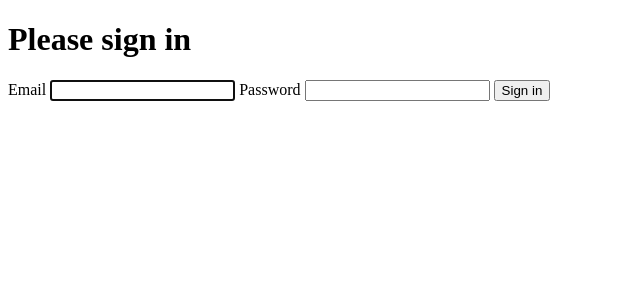
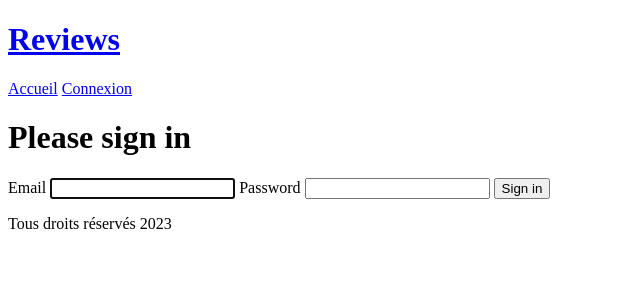
Before and after one commit to Rpayet/reviews-symfony, a Symfony app: template templates/security/login.html.twig in a window 1280 px wide. Shown: the top 300 px of the page, without its empty margins (0-640 px from the left). Run offline with Twig, Linux system fonts and the light colour scheme; the template is opened without the code that fills it, so the values that code supplies are empty; some libraries are stand-ins or nearby versions.

Commit message:
TailWind Forms + Base Styles

```diff
--- a/assets/react/controllers/Home.jsx
+++ b/assets/react/controllers/Home.jsx
@@ -12,7 +12,7 @@ export default function Home({ companies }) {
             Hello React!
         </h2>
 
-        <input value={search} onChange={e => setSearch(e.target.value)} />
+        <input className='rounded' type="text" value={search} onChange={e => setSearch(e.target.value)} />
         <ul>
             {companies.filter(company => company.toLowerCase().includes(search.toLowerCase())).map(company => <li>{company}</li>)}
         </ul>
--- a/assets/styles/app.scss
+++ b/assets/styles/app.scss
@@ -2,7 +2,7 @@
 @tailwind components;
 @tailwind utilities;
 
-$color: lightgray;
+$color: white;
 
 body {
     background-color: $color;
--- a/package.json
+++ b/package.json
@@ -7,6 +7,7 @@
         "@symfony/stimulus-bridge": "^3.2.0",
         "@symfony/ux-react": "file:vendor/symfony/ux-react/assets",
         "@symfony/webpack-encore": "^4.0.0",
+        "@tailwindcss/forms": "^0.5.3",
         "autoprefixer": "^10.4.14",
         "core-js": "^3.23.0",
         "postcss": "^8.4.21",
--- a/tailwind.config.js
+++ b/tailwind.config.js
@@ -8,5 +8,7 @@ module.exports = {
   theme: {
     extend: {},
   },
-  plugins: [],
+  plugins: [
+    require('@tailwindcss/forms'),
+  ],
 }
--- a/templates/base.html.twig
+++ b/templates/base.html.twig
@@ -14,6 +14,31 @@
         {% endblock %}
     </head>
     <body>
-        {% block body %}{% endblock %}
+
+        <header class="bg-slate-600 text-slate-200 py-3">
+
+            <div class="max-w-5xl mx-auto">
+                <div class="flex justify-around items-center">
+
+                    <h1 class="text-xl font-bold"><a href="{{ path('app_home')}}">Reviews</a></h1>
+
+                    <nav class="flex gap-6">
+
+                        <a href="{{ path('app_home')}}">Accueil</a>
+                        <a href="{{ path('app_login')}}">Connexion</a>
+
+                    </nav>
+
+                </div>
+            </div>
+
+        </header>
+        <div class="max-w-5xl mx-auto">
+            {% block body %}{% endblock %}
+        </div>
+
+        <footer>
+            <p class="text-center">Tous droits réservés {{ 'now' | date('Y') }}</p>
+        </footer>
     </body>
 </html>
--- a/templates/security/login.html.twig
+++ b/templates/security/login.html.twig
@@ -1,6 +1,6 @@
 {% extends 'base.html.twig' %}
 
-{% block title %}cONNEXION 6 {{ parent() }}{% endblock %}
+{% block title %}Connexion - {{ parent() }}{% endblock %}
 
 {% block body %}
 <form method="post">
```
Also changed, not shown: package-lock.json.
